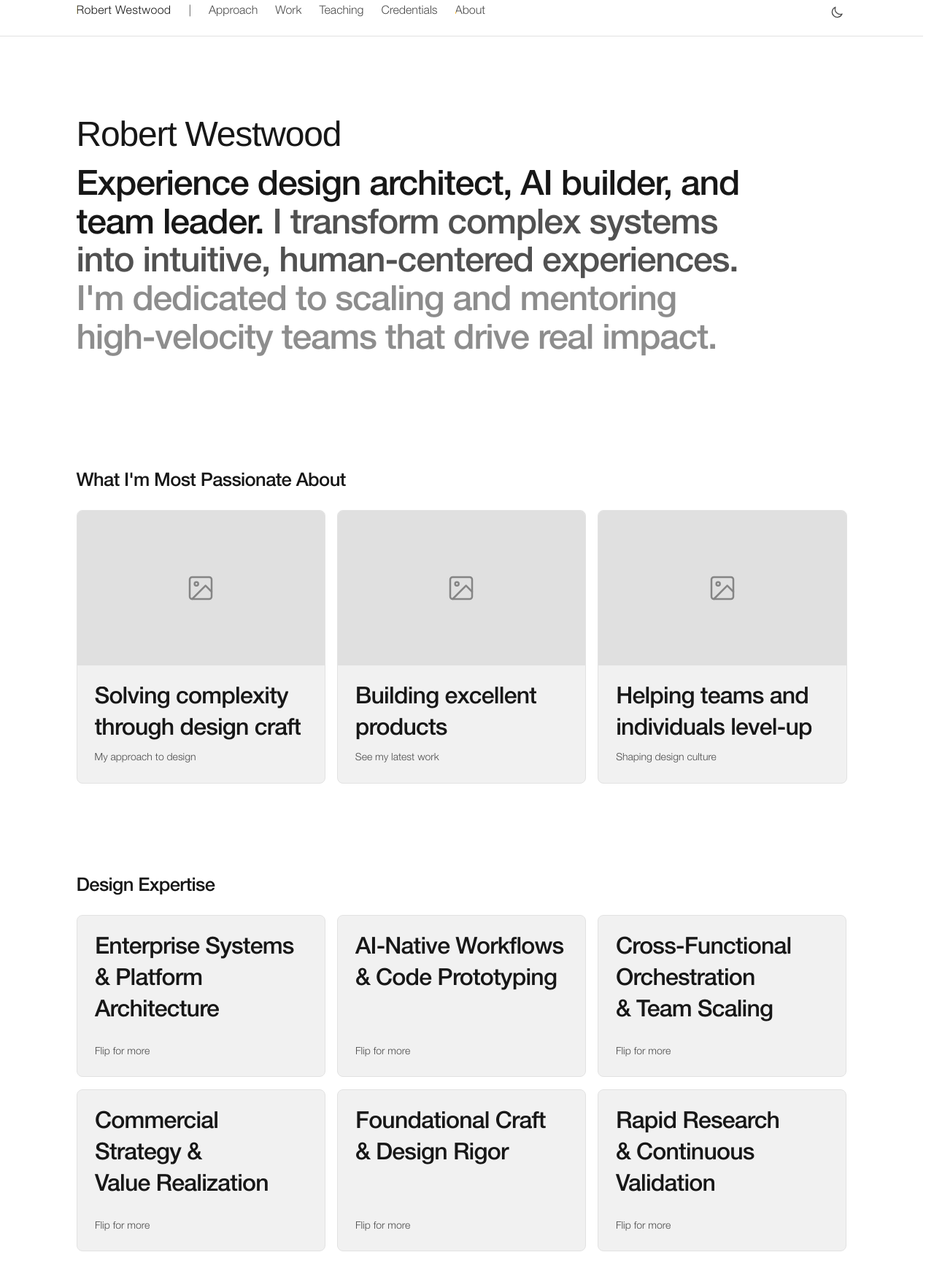
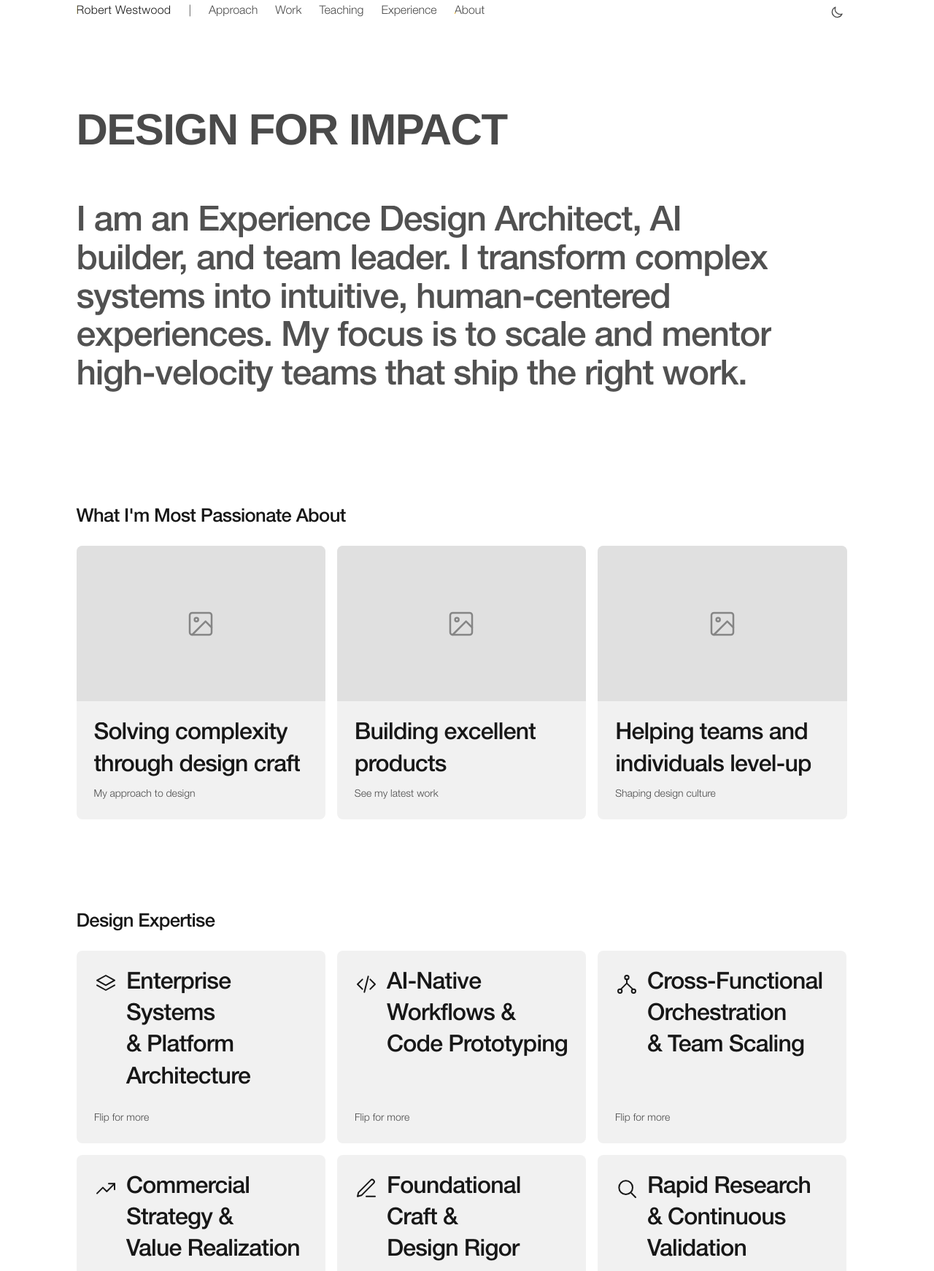
Before and after one commit to heyrobwestwood/portfolio, an Astro site: page / in a window 1280 px wide. Shown: the part 15-1757 px from the top of the page at 73% size. Built offline with nearby package versions, Linux system fonts and the light colour scheme; Astro itself is replaced by a stand-in of ours.

Commit message:
Update home hero, tagline, card styling and flip card icons; rename Credentials to Experience
Co-Authored-By: Claude Sonnet 5.5 <noreply@anthropic.com>

```diff
--- a/src/components/Header.astro
+++ b/src/components/Header.astro
@@ -5,7 +5,7 @@ const links = [
 	{ label: 'Approach', href: `${base}/approach/` },
 	{ label: 'Work', href: `${base}/work/` },
 	{ label: 'Teaching', href: `${base}/teaching/` },
-	{ label: 'Credentials', href: `${base}/credentials/` },
+	{ label: 'Experience', href: `${base}/credentials/` },
 	{ label: 'About', href: `${base}/about/` },
 ];
 
@@ -73,7 +73,6 @@ const currentPath = Astro.url.pathname.replace(/\/?$/, '/');
 		background: color-mix(in srgb, var(--color-bg) 85%, transparent);
 		backdrop-filter: blur(12px);
 		-webkit-backdrop-filter: blur(12px);
-		border-bottom: 1px solid var(--color-border);
 	}
 
 	.inner {
--- a/src/pages/credentials.astro
+++ b/src/pages/credentials.astro
@@ -5,7 +5,7 @@ import PasswordGate from '../components/PasswordGate.astro';
 ---
 
 <BaseLayout title="Credentials — Robert Westwood">
-	<PageTitle>Credentials</PageTitle>
+	<PageTitle>Experience</PageTitle>
 	<PasswordGate>
 		<section class="credentials container">
 			<p class="copy intro">
--- a/src/pages/index.astro
+++ b/src/pages/index.astro
@@ -1,13 +1,12 @@
 ---
 import BaseLayout from '../layouts/BaseLayout.astro';
-import PageTitle from '../components/PageTitle.astro';
 const base = import.meta.env.BASE_URL.replace(/\/$/, '');
 ---
 
 <BaseLayout>
-	<PageTitle as="p">Robert Westwood</PageTitle>
 	<section class="intro container" id="about">
-		<h1><span class="line lead">Experience design architect, AI builder, and team leader. </span><span class="line soft">I transform complex systems into intuitive, human-centered experiences. </span><span class="line soft last">I'm dedicated to scaling and mentoring high-velocity teams that drive real impact.</span></h1>
+		<p class="tagline">Design for impact</p>
+		<h1><span class="line">I am an Experience Design Architect, AI builder, and team leader. </span><span class="line">I transform complex systems into intuitive, human-centered experiences. </span><span class="line">My focus is to scale and mentor high-velocity teams that ship the right work.</span></h1>
 	</section>
 	<section class="snapshot container" aria-labelledby="passions-title">
 		<h2 id="passions-title">What I'm Most Passionate About</h2>
@@ -54,6 +53,7 @@ const base = import.meta.env.BASE_URL.replace(/\/$/, '');
 				<div class="flip" role="button" tabindex="0" aria-pressed="false">
 					<div class="flip-inner">
 						<div class="face front">
+							<span class="icon" aria-hidden="true"><svg viewBox="0 0 24 24" fill="none" stroke="currentColor" stroke-width="1.5" stroke-linecap="round" stroke-linejoin="round"><path d="m12 3 9 5-9 5-9-5 9-5Z" /><path d="m3 13 9 5 9-5" /></svg></span>
 							<p class="stat stat-title">Enterprise Systems &amp; Platform Architecture</p>
 							<p class="flip-hint sub-copy">Flip for more</p>
 						</div>
@@ -67,6 +67,7 @@ const base = import.meta.env.BASE_URL.replace(/\/$/, '');
 				<div class="flip" role="button" tabindex="0" aria-pressed="false">
 					<div class="flip-inner">
 						<div class="face front">
+							<span class="icon" aria-hidden="true"><svg viewBox="0 0 24 24" fill="none" stroke="currentColor" stroke-width="1.5" stroke-linecap="round" stroke-linejoin="round"><path d="m8 7-5 5 5 5" /><path d="m16 7 5 5-5 5" /><path d="m14 4-4 16" /></svg></span>
 							<p class="stat stat-title">AI-Native Workflows &amp; Code Prototyping</p>
 							<p class="flip-hint sub-copy">Flip for more</p>
 						</div>
@@ -80,6 +81,7 @@ const base = import.meta.env.BASE_URL.replace(/\/$/, '');
 				<div class="flip" role="button" tabindex="0" aria-pressed="false">
 					<div class="flip-inner">
 						<div class="face front">
+							<span class="icon" aria-hidden="true"><svg viewBox="0 0 24 24" fill="none" stroke="currentColor" stroke-width="1.5" stroke-linecap="round" stroke-linejoin="round"><circle cx="12" cy="5" r="2" /><circle cx="5" cy="19" r="2" /><circle cx="19" cy="19" r="2" /><path d="M12 7v4m0 0-6 6m6-6 6 6" /></svg></span>
 							<p class="stat stat-title">Cross-Functional Orchestration &amp; Team Scaling</p>
 							<p class="flip-hint sub-copy">Flip for more</p>
 						</div>
@@ -93,6 +95,7 @@ const base = import.meta.env.BASE_URL.replace(/\/$/, '');
 				<div class="flip" role="button" tabindex="0" aria-pressed="false">
 					<div class="flip-inner">
 						<div class="face front">
+							<span class="icon" aria-hidden="true"><svg viewBox="0 0 24 24" fill="none" stroke="currentColor" stroke-width="1.5" stroke-linecap="round" stroke-linejoin="round"><path d="m3 17 6-6 4 4 8-8" /><path d="M15 7h6v6" /></svg></span>
 							<p class="stat stat-title">Commercial Strategy &amp; Value Realization</p>
 							<p class="flip-hint sub-copy">Flip for more</p>
 						</div>
@@ -106,6 +109,7 @@ const base = import.meta.env.BASE_URL.replace(/\/$/, '');
 				<div class="flip" role="button" tabindex="0" aria-pressed="false">
 					<div class="flip-inner">
 						<div class="face front">
+							<span class="icon" aria-hidden="true"><svg viewBox="0 0 24 24" fill="none" stroke="currentColor" stroke-width="1.5" stroke-linecap="round" stroke-linejoin="round"><path d="M12 20h9" /><path d="M16.5 3.5a2.1 2.1 0 0 1 3 3L7 19l-4 1 1-4Z" /></svg></span>
 							<p class="stat stat-title">Foundational Craft &amp; Design Rigor</p>
 							<p class="flip-hint sub-copy">Flip for more</p>
 						</div>
@@ -119,6 +123,7 @@ const base = import.meta.env.BASE_URL.replace(/\/$/, '');
 				<div class="flip" role="button" tabindex="0" aria-pressed="false">
 					<div class="flip-inner">
 						<div class="face front">
+							<span class="icon" aria-hidden="true"><svg viewBox="0 0 24 24" fill="none" stroke="currentColor" stroke-width="1.5" stroke-linecap="round" stroke-linejoin="round"><circle cx="11" cy="11" r="7" /><path d="m21 21-4.3-4.3" /></svg></span>
 							<p class="stat stat-title">Rapid Research &amp; Continuous Validation</p>
 							<p class="flip-hint sub-copy">Flip for more</p>
 						</div>
@@ -215,11 +220,23 @@ const base = import.meta.env.BASE_URL.replace(/\/$/, '');
 	/* Full container width so the headline and email share the header and footer's left edge;
 	   the line length is limited on the h1 instead of narrowing (and so re-centering) the container. */
 	.intro {
+		padding-top: calc(var(--space-section) * 0.75);
 		padding-bottom: var(--space-section);
 	}
 
+	/* Large all-caps tagline between the page title and the headline, in a fixed dark gray */
+	.tagline {
+		margin: 0 0 calc(var(--space-12) * 1.25 * 1.15);
+		font-size: var(--text-2xl);
+		font-weight: 700;
+		line-height: var(--leading-tight);
+		letter-spacing: var(--tracking-tight);
+		text-transform: uppercase;
+		color: #4a4a4a;
+	}
+
 	.intro h1 {
-		width: 90%;
+		width: 100%;
 		max-width: none;
 		margin-block: 0 var(--space-6);
 		font-size: 3rem;
@@ -229,6 +246,8 @@ const base = import.meta.env.BASE_URL.replace(/\/$/, '');
 	   Sliding the gradient recolors the existing text left to right on hover and back on mouse-off.
 	   The sweep has a gentle ease-in-out, and --sweep (set per sentence by the script below) scales its duration to the sentence length so every sentence moves at the same speed. */
 	.line {
+		/* Every sentence rests in the same soft gray */
+		--rest: color-mix(in srgb, var(--color-text) 75%, var(--color-bg));
 		background-image: linear-gradient(to right, var(--color-primary) 50%, var(--rest) 50%);
 		background-size: 200% 100%;
 		background-position: 100% 0;
@@ -241,24 +260,6 @@ const base = import.meta.env.BASE_URL.replace(/\/$/, '');
 
 	.line:hover {
 		background-position: 0 0;
-	}
-
-	/* Resting colors: the first sentence is full white, the others sit in a soft gray */
-	.lead {
-		--rest: var(--color-text);
-	}
-
-	.soft {
-		--rest: color-mix(in srgb, var(--color-text) 75%, var(--color-bg));
-	}
-
-	/* Final sentence rests at 65% opacity; hovering it brings it to full */
-	.last {
-		opacity: 0.65;
-	}
-
-	.last:hover {
-		opacity: 1;
 	}
 
 	/* While any sentence is hovered, dim the others */
@@ -291,7 +292,6 @@ const base = import.meta.env.BASE_URL.replace(/\/$/, '');
 	.snapshot-card {
 		padding: var(--space-6);
 		background: var(--color-surface);
-		border: 1px solid var(--color-border);
 		border-radius: var(--radius);
 	}
 
@@ -299,7 +299,7 @@ const base = import.meta.env.BASE_URL.replace(/\/$/, '');
 	   and glows softly, its large text sweeps to amber, and its link text gets the header-link treatment. */
 	.linked-cards .snapshot-card {
 		padding: 0;
-		transition: transform 0.2s ease-out, box-shadow 0.2s ease-out, border-color 0.2s ease-out;
+		transition: transform 0.2s ease-out, box-shadow 0.2s ease-out;
 	}
 
 	/* The link fills the whole card so the entire card is clickable; the image runs edge to edge and the text sits in .card-body */
@@ -331,16 +331,15 @@ const base = import.meta.env.BASE_URL.replace(/\/$/, '');
 		padding-top: var(--space-4);
 	}
 
-	/* Edge to edge at the top of the card, with its top corners following the card's rounded corners (radius minus the 1px border) */
+	/* Edge to edge at the top of the card, with its top corners following the card's rounded corners */
 	.linked-cards .card-image {
 		flex: none;
-		border-radius: calc(var(--radius) - 1px) calc(var(--radius) - 1px) 0 0;
+		border-radius: var(--radius) var(--radius) 0 0;
 	}
 
 	.linked-cards .snapshot-card:is(:hover, :focus-within) {
 		transform: translateY(-8px);
-		border-color: color-mix(in srgb, var(--color-secondary) 40%, var(--color-border));
-		box-shadow: 0 0 24px color-mix(in srgb, var(--color-secondary) 18%, transparent);
+		box-shadow: 0 0 0 1px var(--color-secondary), 0 0 24px color-mix(in srgb, var(--color-secondary) 18%, transparent);
 	}
 
 	/* Card title: the same two-tone gradient sweep as the headline sentences. The text is painted amber on the left and white on the right,
@@ -528,11 +527,10 @@ const base = import.meta.env.BASE_URL.replace(/\/$/, '');
 		grid-area: 1 / 1;
 		padding: var(--space-6);
 		background: var(--color-surface);
-		border: 1px solid var(--color-border);
 		border-radius: var(--radius);
 		-webkit-backface-visibility: hidden;
 		backface-visibility: hidden;
-		transition: box-shadow 0.2s ease-out, border-color 0.2s ease-out;
+		transition: box-shadow 0.2s ease-out;
 	}
 
 	.expertise .back {
@@ -541,24 +539,43 @@ const base = import.meta.env.BASE_URL.replace(/\/$/, '');
 
 	/* Same soft purple glow as the passion cards, so the cards read as interactive */
 	.expertise .flip:is(:hover, :focus-visible) .face {
-		border-color: color-mix(in srgb, var(--color-secondary) 40%, var(--color-border));
-		box-shadow: 0 0 24px color-mix(in srgb, var(--color-secondary) 18%, transparent);
+		box-shadow: 0 0 0 1px var(--color-secondary), 0 0 24px color-mix(in srgb, var(--color-secondary) 18%, transparent);
 	}
 
 	.expertise .stat {
 		margin: 0;
 	}
 
-	/* The front face is a column so the hint can sit at the bottom left, however tall the card is */
-	.expertise .front {
+	/* Icon sits beside the title, centered on the title's first line, in the text color (white on the dark theme).
+	   It is as tall as one line of the title, and its svg is 1em of the title's font size. */
+	.expertise .icon {
 		display: flex;
-		flex-direction: column;
+		align-items: center;
+		height: calc(var(--text-xl) * var(--leading-snug));
+		margin-right: var(--space-3);
+		font-size: var(--text-xl);
+		color: var(--color-text);
 	}
 
-	/* Hint pinned to the bottom left of the card; the top padding keeps it clear of the title on short cards.
+	.expertise .icon svg {
+		width: 1em;
+		height: 1em;
+	}
+
+	/* The front face is a grid: icon and title side by side on the first row, with the hint on the row below so it
+	   can sit at the bottom left, however tall the card is */
+	.expertise .front {
+		display: grid;
+		grid-template-columns: auto 1fr;
+		grid-template-rows: auto 1fr;
+	}
+
+	/* Hint pinned to the bottom left of the card, spanning both columns; the top padding keeps it clear of the title on short cards.
 	   Type styling comes from .sub-copy. */
 	.expertise .flip-hint {
-		margin: auto 0 0;
+		grid-column: 1 / -1;
+		align-self: end;
+		margin: 0;
 		padding-top: var(--space-6);
 	}
 
```
